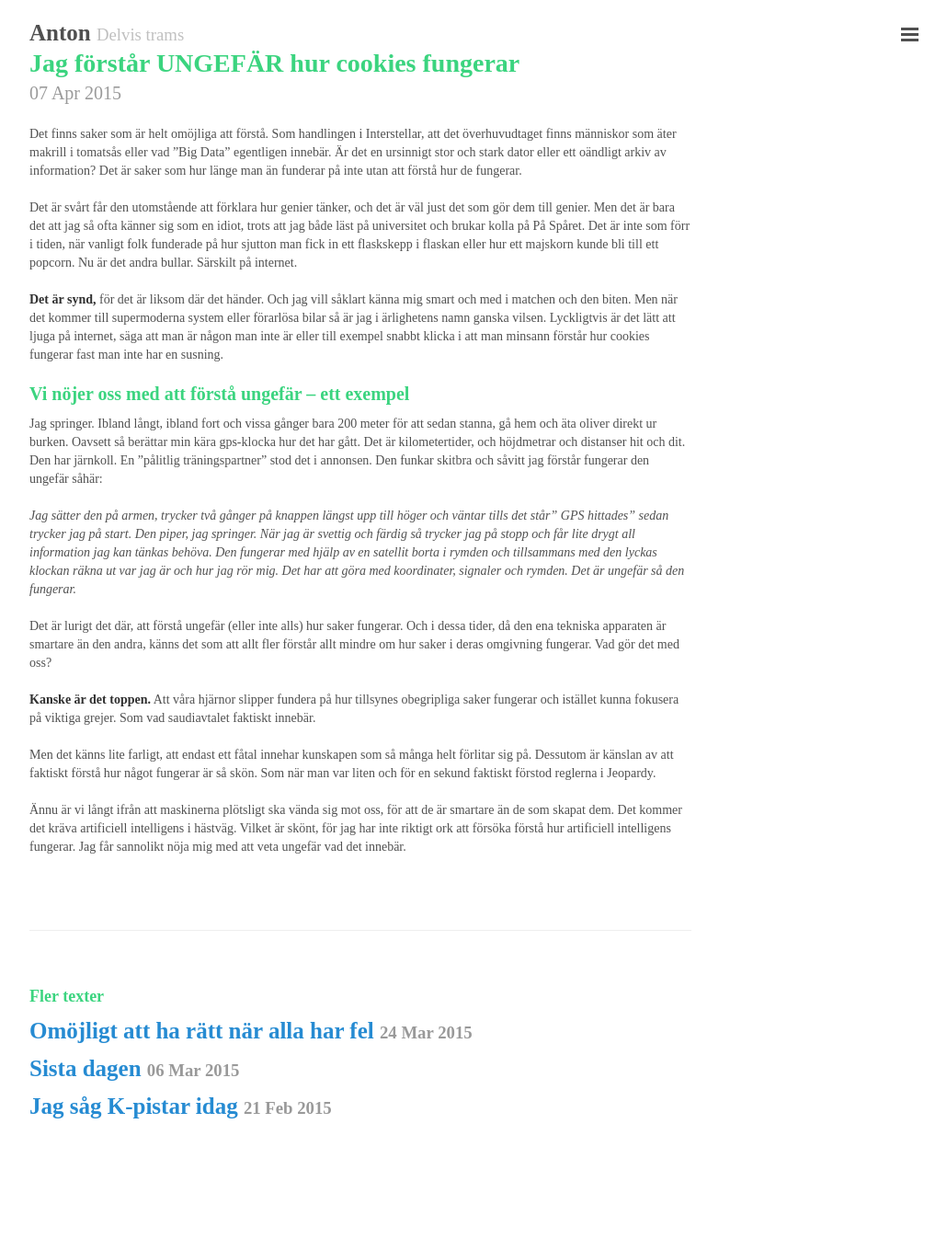
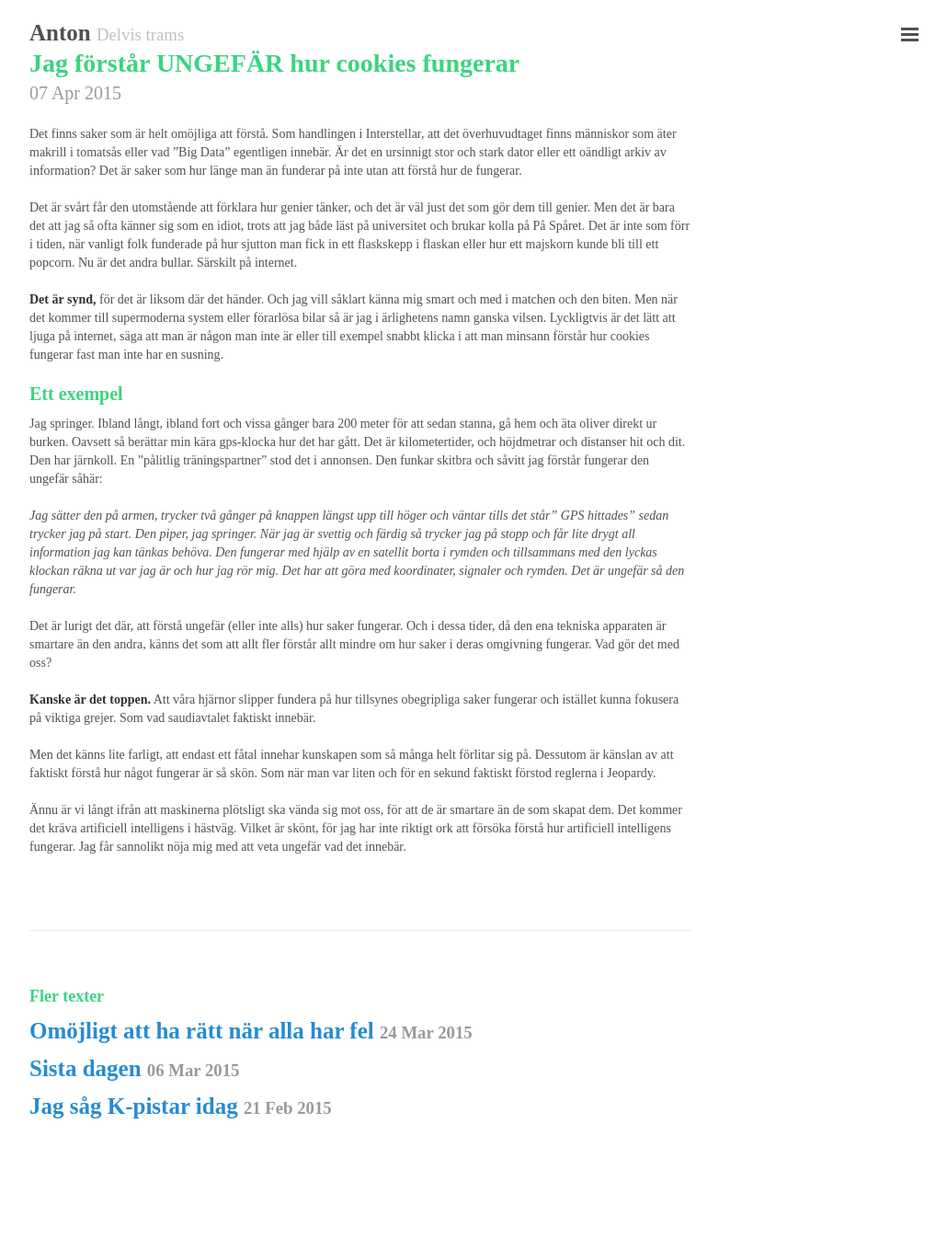
Before and after one commit to antonmodin/jekyllsite, a Jekyll site: the page built from _posts/2015-04-07-Jag förstår ungefär hur cookies fungerar.md, in a window 1280 px wide. Shown: the whole page at 92% size, without its empty margins (248-1278 px from the left). Built offline with Jekyll 4.4.1, drawn with Linux system fonts in a browser that asks for light colours; Markdown is read by kramdown in place of the engine named in the settings; comment, search, counter and statistics services are not loaded.

Commit message:
Update 2015-04-07-Jag förstår ungefär hur cookies fungerar.md

```diff
--- a/_posts/2015-04-07-Jag förstår ungefär hur cookies fungerar.md
+++ b/_posts/2015-04-07-Jag förstår ungefär hur cookies fungerar.md
@@ -11,7 +11,7 @@ Det är svårt får den utomstående att förklara hur genier tänker, och det
 <strong>Det är synd,</strong> för det är liksom där det händer. Och jag vill såklart känna mig smart och med i matchen och den biten. Men när det kommer till supermoderna system eller förarlösa bilar så är jag i ärlighetens namn ganska vilsen. Lyckligtvis är det lätt att ljuga på internet, säga att man är någon man inte är eller till exempel snabbt klicka i att man minsann förstår hur cookies fungerar fast man inte har en susning.
 
 
-####Vi nöjer oss med att förstå ungefär – ett exempel
+######Ett exempel
 
 Jag springer. Ibland långt, ibland fort och vissa gånger bara 200 meter för att sedan stanna, gå hem och äta oliver direkt ur burken. Oavsett så berättar min kära gps-klocka hur det har gått. Det är kilometertider, och höjdmetrar och distanser hit och dit. Den har järnkoll. En ”pålitlig träningspartner” stod det i annonsen. Den funkar skitbra och såvitt jag förstår fungerar den ungefär såhär:
 
```
